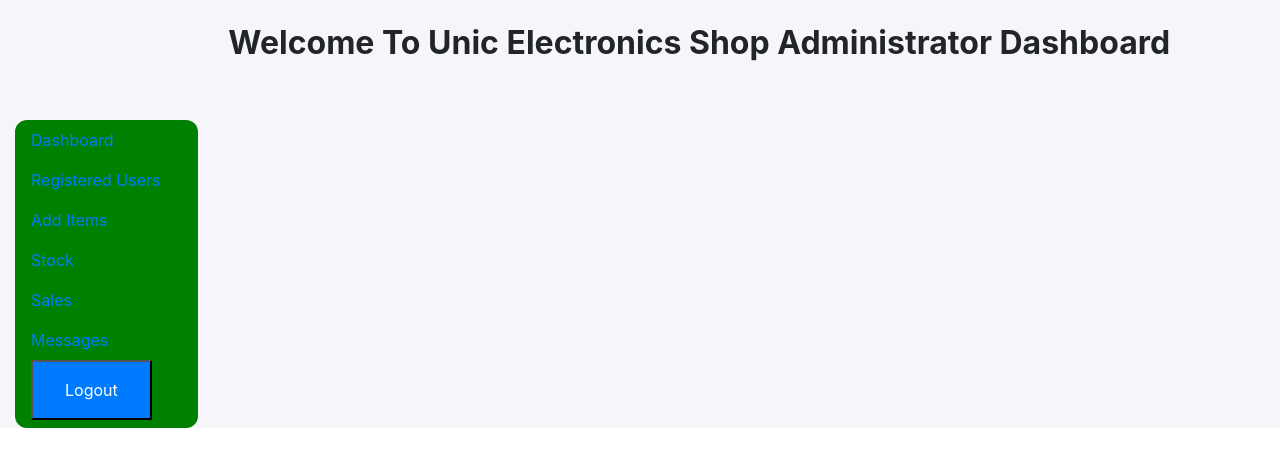
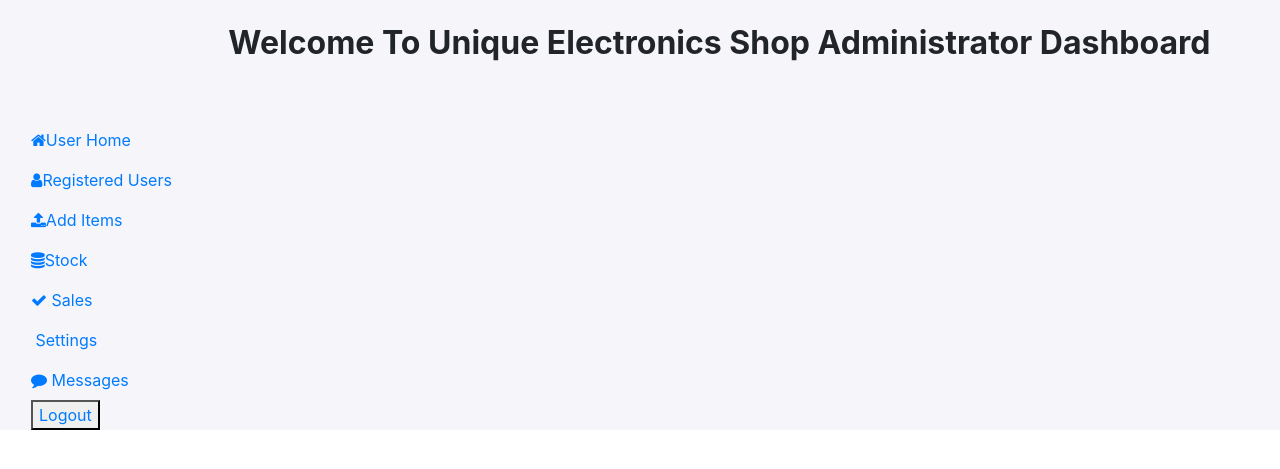
Before and after one commit to bzkarim250/Electronic-shop, a PHP site: page /dash1.php in a window 1280 px wide. Shown: the top 469 px of the page. Run offline with PHP 8.4, Linux system fonts and the light colour scheme; a user stored in the database is signed in; data comes from the database, SQL or seed files in the repository.

Commit message:
Add files via upload

```diff
--- a/dash1.php
+++ b/dash1.php
@@ -1,4 +1,8 @@
-
+<?php
+session_start ();
+if(!isset($_SESSION["login"]))
+	header("location:login.php");
+?>
 <?php
 include 'connection.php';
 
@@ -45,6 +49,7 @@ echo "<br>";
     <title>Admin Dasboard</title>
     <link rel="stylesheet" href="https://cdn.jsdelivr.net/npm/bootstrap@4.6.0/dist/css/bootstrap.min.css" integrity="sha384-B0vP5xmATw1+K9KRQjQERJvTumQW0nPEzvF6L/Z6nronJ3oUOFUFpCjEUQouq2+l" crossorigin="anonymous">
     <link rel="stylesheet" href="Sidebar.css">
+    <link rel="stylesheet" href="https://cdnjs.cloudflare.com/ajax/libs/font-awesome/4.7.0/css/font-awesome.min.css">
    <!-- <link rel="icon" href="../img/icon.png" type="image/png"> -->
 </head>
 <body style="background-color:white !important">
@@ -58,21 +63,22 @@ echo "<br>";
                     <p> <!--<img src="../img/icon.png" alt="Logo" width="150" height="150" /> --></p>
                   </div>
                   <br> <br> <br>
-                  <ul class="nav flex-column dash-nav" style="background-color:green;border-radius:12px">
-                    <li class="nav-item"><a href="#" class="nav-link active">Dashboard</a></li>
-                    <li class="nav-item"><a href="registered.php" class="nav-link">Registered Users</a></li>
-                    <li class="nav-item"><a href="additems.php" class="nav-link">Add Items</a></li>
-                    <li class="nav-item"><a href="stock.php" class="nav-link">Stock</a></li>
-                    <li class="nav-item"><a href="additems.php" class="nav-link">Sales</a></li>
-                    <li class="nav-item"><a href="messages.php"class="nav-link ">Messages</a></li>
-                    <li class="nav-item ml-3"><button type="button" href="../index.php" class="p-3 mb-2 bg-primary text-white"><a href="../index.php" class="p-3 mb-2 bg-primary text-white">Logout</a></button></li>
+                  <ul class="nav flex-column dash-nav" style="border-radius:12px">
+                    <li class="nav-item"><a href="home.php" class="nav-link"> <i class="fa fa-home"></i>User Home</a></li>
+                    <li class="nav-item"><a href="registered.php" class="nav-link active"> <i class="fa fa-user"></i>Registered Users</a></li>
+                    <li class="nav-item"><a href="additems.php" class="nav-link"> <i class="fa fa-upload" > </i>Add Items</a></li>
+                    <li class="nav-item"><a href="stock.php" class="nav-link"> <i class="fa fa-database" > </i>Stock</a></li>
+                    <li class="nav-item"><a href="#" class="nav-link"><i class="fa fa-check"></i> Sales</a></li>
+                    <li class="nav-item"><a href="#"class="nav-link "> <i class="fa fa-setting"></i> Settings</a></li>
+                    <li class="nav-item"><a href="#"class="nav-link "> <i class="fa fa-comment"></i> Messages</a></li>
+                    <li class="nav-item ml-3"><button type="button" href="login.php"><a href="login.php" >Logout</a></button></li>
                   </ul>
                 </div>
               </nav>
             <!-- nav end -->
             <main role="main" class="col-md-9 ml-sm-auto col-lg-10 main-content pb-4"style="background-color: #f6f5fa">
             <h2 class=" font-weight-bold mt-4" style="font-size: 18">
-                Welcome To Unic Electronics Shop Administrator Dashboard
+                Welcome To Unique Electronics Shop Administrator Dashboard
               </h2>
             </main>
           </div>
```
Also changed, not shown: additems.php (+9 -8 lines), registered.php (+9 -8 lines), stock.php (+9 -8 lines).
